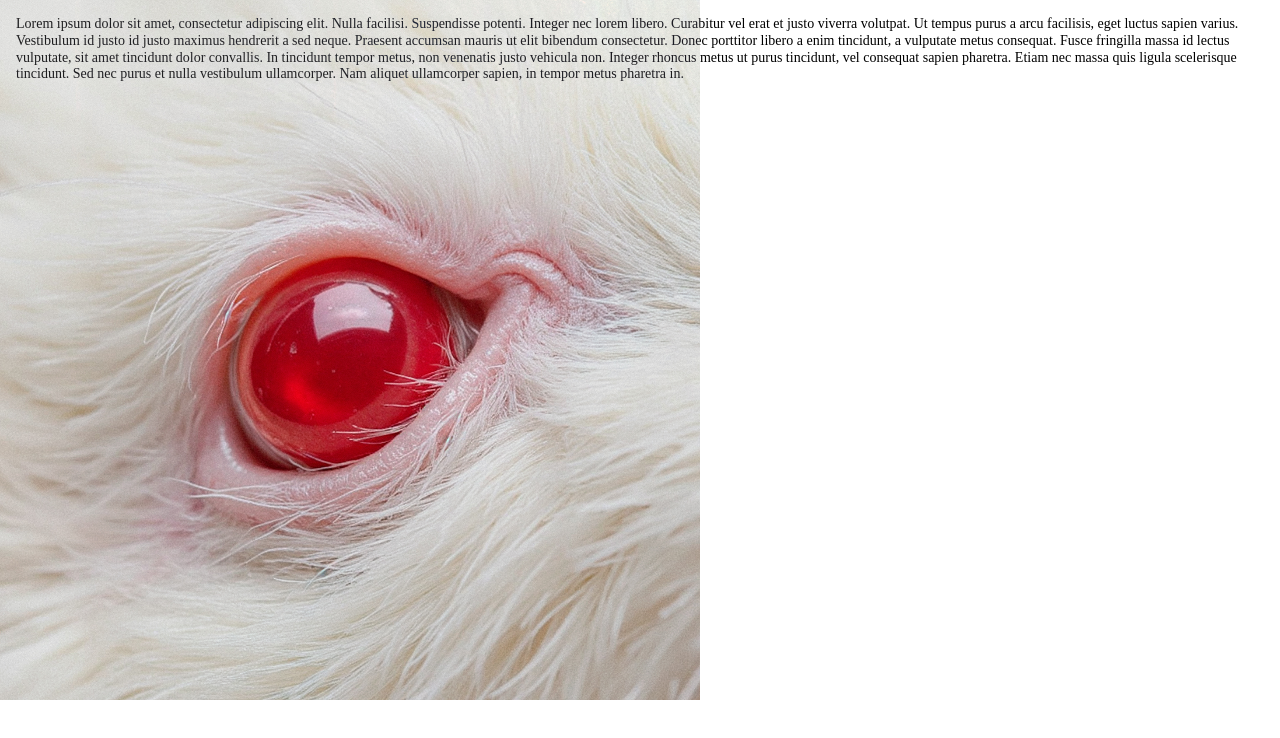
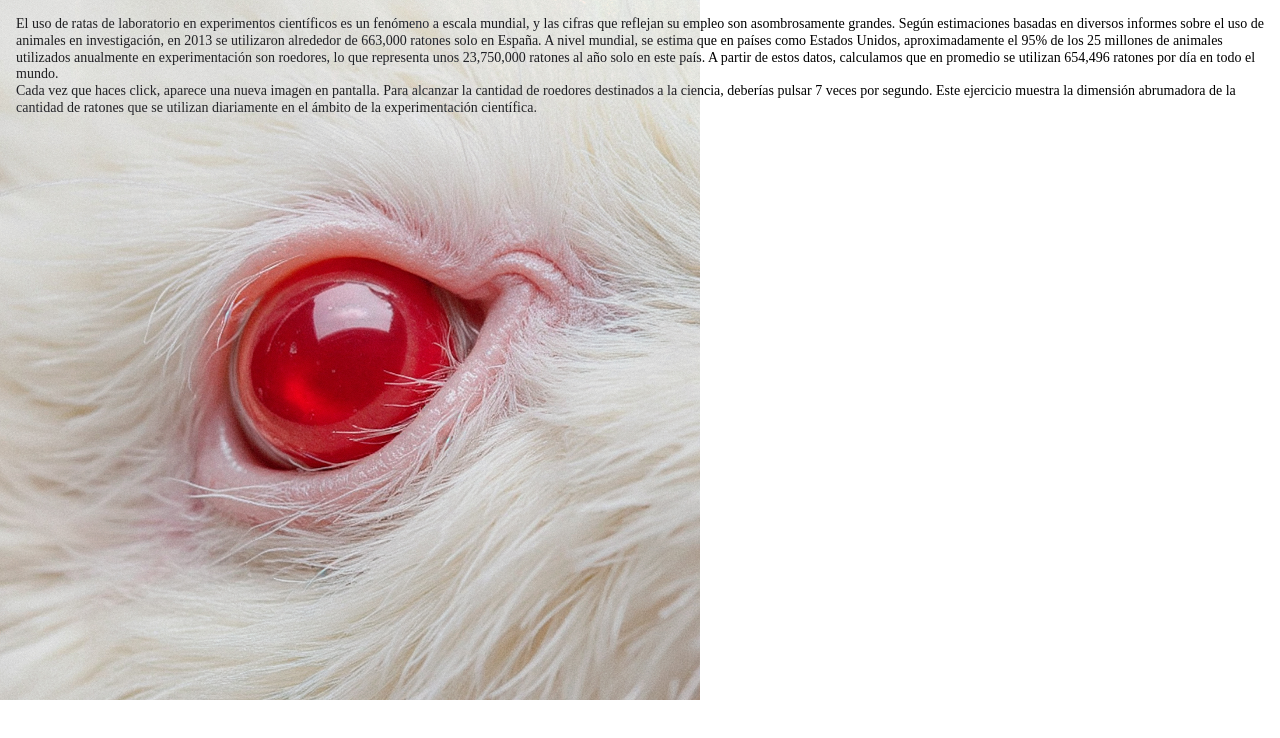
Before and after one commit to Miguelramal/Red-eye, a plain HTML site: page index.html in a window 1280 px wide. Drawn offline with Linux system fonts and the light colour scheme.

Commit message:
Update index.html

```diff
--- a/index.html
+++ b/index.html
@@ -48,7 +48,7 @@
 
     <!-- Encabezado con el texto superior -->
     <header>
-        Lorem ipsum dolor sit amet, consectetur adipiscing elit. Nulla facilisi. Suspendisse potenti. Integer nec lorem libero. Curabitur vel erat et justo viverra volutpat. Ut tempus purus a arcu facilisis, eget luctus sapien varius. Vestibulum id justo id justo maximus hendrerit a sed neque. Praesent accumsan mauris ut elit bibendum consectetur. Donec porttitor libero a enim tincidunt, a vulputate metus consequat. Fusce fringilla massa id lectus vulputate, sit amet tincidunt dolor convallis. In tincidunt tempor metus, non venenatis justo vehicula non. Integer rhoncus metus ut purus tincidunt, vel consequat sapien pharetra. Etiam nec massa quis ligula scelerisque tincidunt. Sed nec purus et nulla vestibulum ullamcorper. Nam aliquet ullamcorper sapien, in tempor metus pharetra in.
+        El uso de ratas de laboratorio en experimentos científicos es un fenómeno a escala mundial, y las cifras que reflejan su empleo son asombrosamente grandes. Según estimaciones basadas en diversos informes sobre el uso de animales en investigación, en 2013 se utilizaron alrededor de 663,000 ratones solo en España. A nivel mundial, se estima que en países como Estados Unidos, aproximadamente el 95% de los 25 millones de animales utilizados anualmente en experimentación son roedores, lo que representa unos 23,750,000 ratones al año solo en este país. A partir de estos datos, calculamos que en promedio se utilizan 654,496 ratones por día en todo el mundo.<br>Cada vez que haces click, aparece una nueva imagen en pantalla. Para alcanzar la cantidad de roedores destinados a la ciencia, deberías pulsar 7 veces por segundo. Este ejercicio muestra la dimensión abrumadora de la cantidad de ratones que se utilizan diariamente en el ámbito de la experimentación científica.
     </header>
 
     <!-- Contenedor principal -->
```
